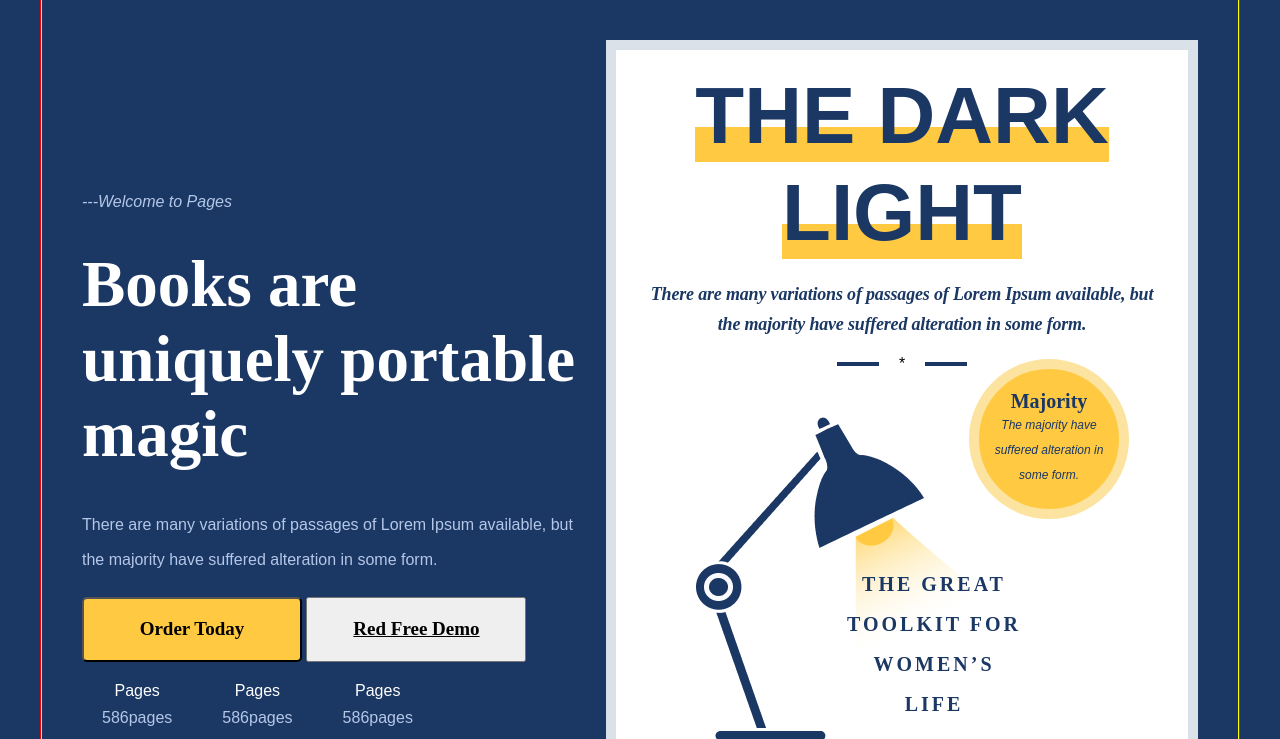
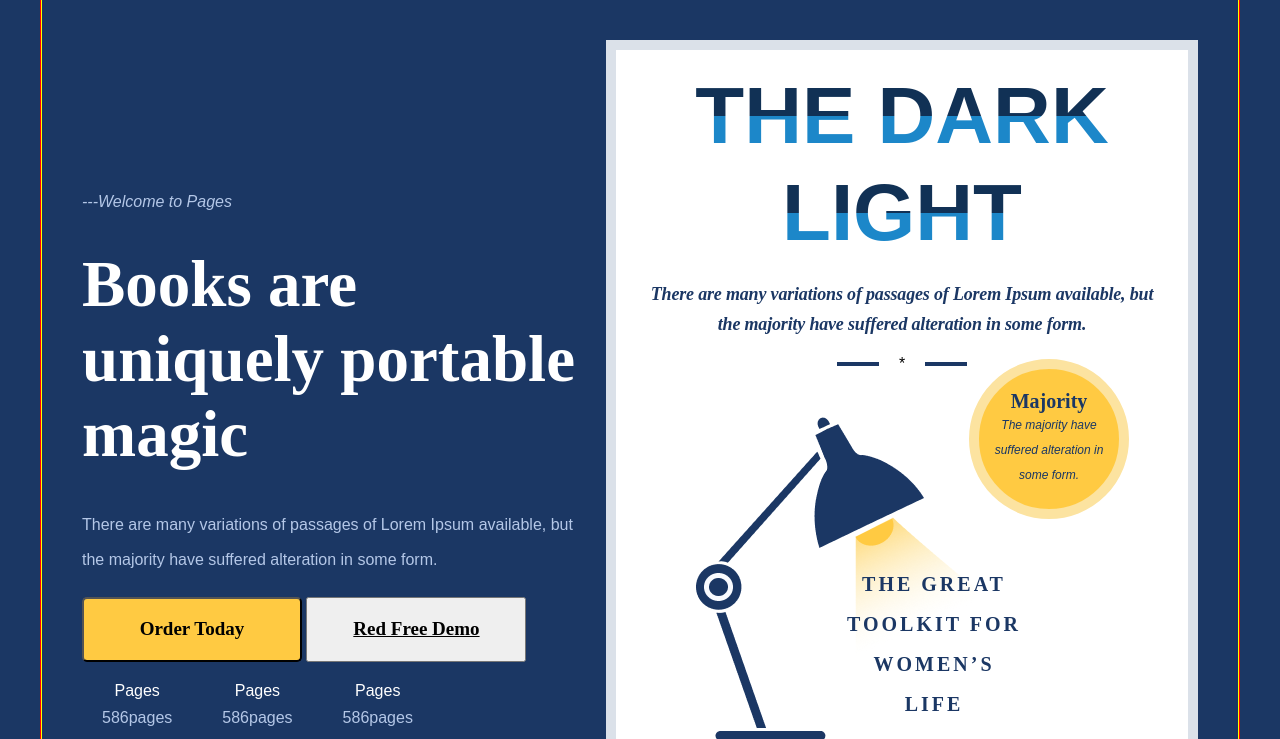
Before and after one commit to abs-kawser/Tamplate_new, a plain HTML site: page index.html in a window 1280 px wide. Shown: the part 44-783 px from the top of the page. Drawn offline with Linux system fonts and the light colour scheme; files whose address does not match are found by name.

Commit message:
color text 50% done

```diff
--- a/assets/css/style.css
+++ b/assets/css/style.css
@@ -117,12 +117,11 @@ header .nav_content .s_link ul {
 }
 
 header .nav_content .s_link ul li {
-
 }
 
 header .nav_content .s_link ul li a {
 }
- header .nav_content .s_link ul li a i {
+header .nav_content .s_link ul li a i {
   margin-right: 8px;
   color: #ffffff;
   background-color: #ffffff;
@@ -260,8 +259,12 @@ header .nav_content .cart ul li a span {
 .yello_backGround {
   /* background: #FFCA42; */
   /* background-size: 50%; */
-  box-shadow: inset 0px -35px 0px 0px #ffca42;
+  /* box-shadow: inset 0px -35px 0px 0px #ffca42; */
   margin-bottom: 5px;
+
+  background: linear-gradient(to top, #1c87c9 50%, #113155 50%);
+  -webkit-background-clip: text;
+  -webkit-text-fill-color: transparent;
 }
 
 .book_container_text h4 {
@@ -293,9 +296,9 @@ header .nav_content .cart ul li a span {
 .lamp_parent {
   /* border: 2px solid black; */
 
-  display: flex;
+  /* display: flex;
   justify-content: center;
-  align-items: center;
+  align-items: center; */
 
   position: relative;
   margin-top: 20px;
@@ -1059,8 +1062,6 @@ article:has(:hover, :focus) {
   gap: 24px;
 }
 
-
-
 .sr-only:not(:focus):not(:active) {
   clip: rect(0 0 0 0);
   clip-path: inset(50%);
```
